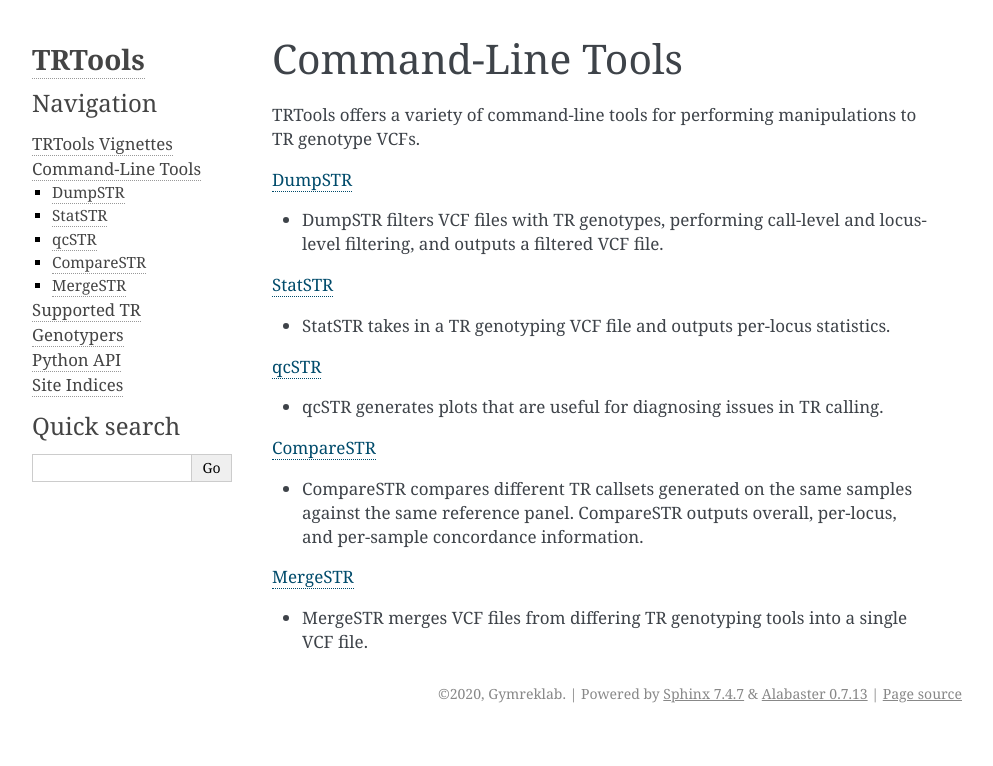
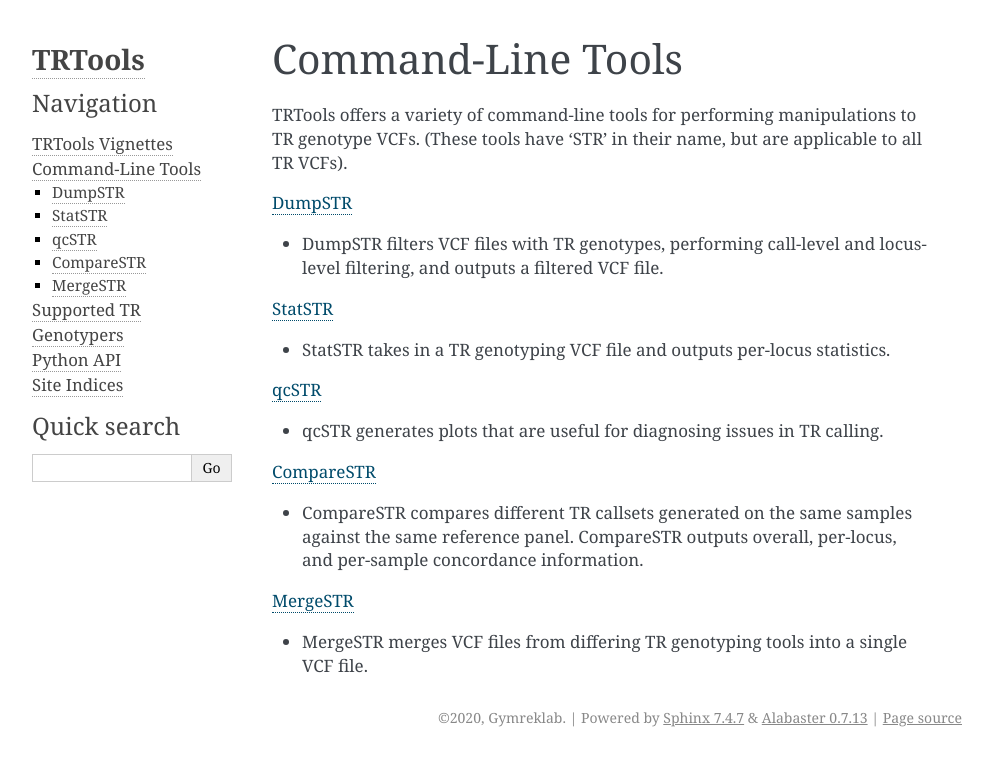
Before and after one commit to gymrek-lab/TRTools, a Sphinx documentation site: the page built from doc/UTILITIES.rst, in a window 1280 px wide. Shown: the top 766 px of the page, without its empty margins (148-1141 px from the left). Built offline with Sphinx 7.4.7, drawn with Linux system fonts in a browser that asks for light colours.

Commit message:
Clarify that tools apply to all TRs

```diff
--- a/doc/UTILITIES.rst
+++ b/doc/UTILITIES.rst
@@ -2,7 +2,7 @@
 ===========================
 
 TRTools offers a variety of command-line tools for performing manipulations to TR genotype VCFs.
-
+(These tools have 'STR' in their name, but are applicable to all TR VCFs).
 
 .. toctree::
    :maxdepth: 1
```
